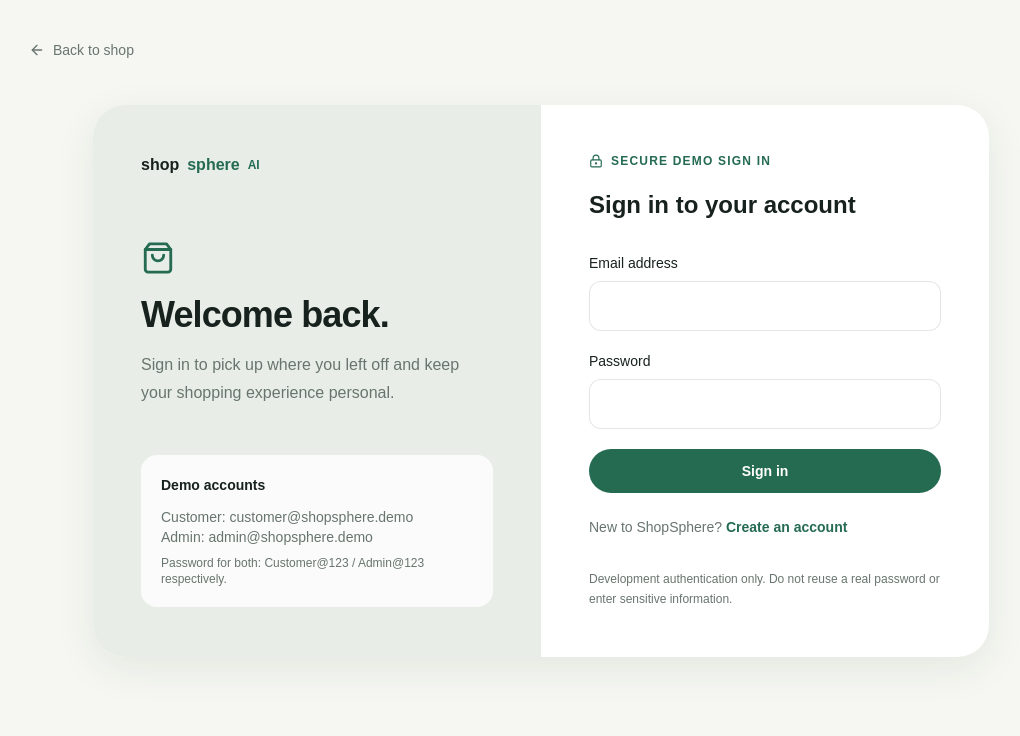
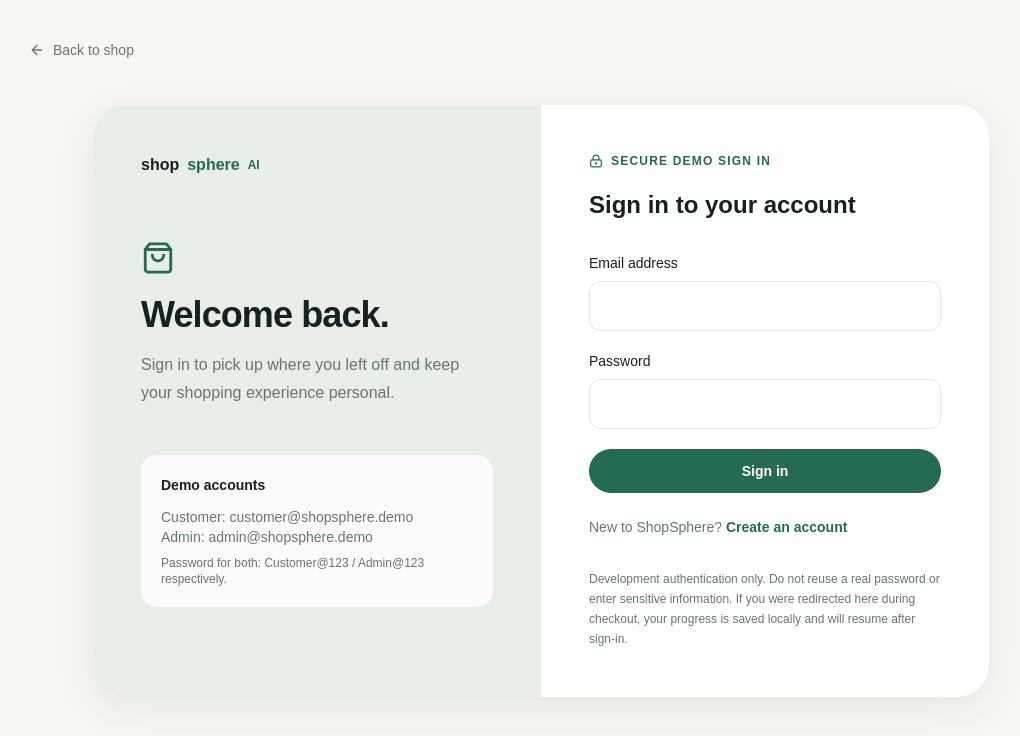
Before and after one commit to vishnu11006271/shopsphere-ai, a Next.js app: page /login in a window 1280 px wide. Shown: the top 736 px of the page, without its empty margins (99-1119 px from the left). Built offline with nearby package versions, Linux system fonts and the light colour scheme.

Commit message:
docs: explain checkout recovery after sign-in

```diff
--- a/src/app/login/page.tsx
+++ b/src/app/login/page.tsx
@@ -42,7 +42,7 @@ export default function LoginPage() {
           {error && <p role="alert" className="rounded-xl bg-red-50 px-4 py-3 text-sm text-red-700">{error}</p>}
           <Button type="submit" className="w-full" disabled={busy}>{busy ? "Signing in…" : "Sign in"}</Button>
         </form><p className="mt-6 text-sm text-muted">New to ShopSphere? <Link href="/register" className="font-semibold text-brand hover:underline">Create an account</Link></p>
-          <p className="mt-8 text-xs leading-5 text-muted">Development authentication only. Do not reuse a real password or enter sensitive information.</p>
+          <p className="mt-8 text-xs leading-5 text-muted">Development authentication only. Do not reuse a real password or enter sensitive information. If you were redirected here during checkout, your progress is saved locally and will resume after sign-in.</p>
         </section>
       </div>
     </div>
```
